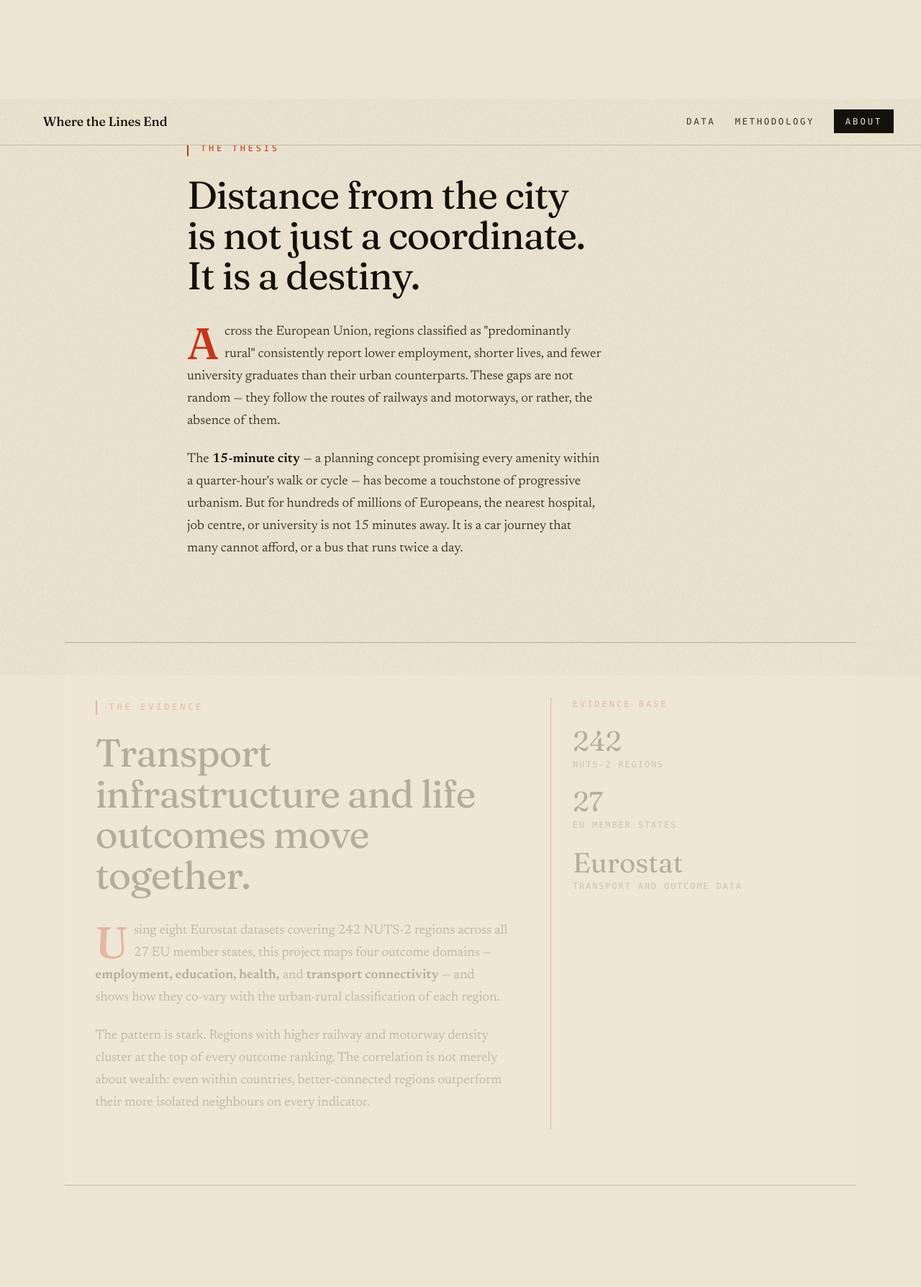
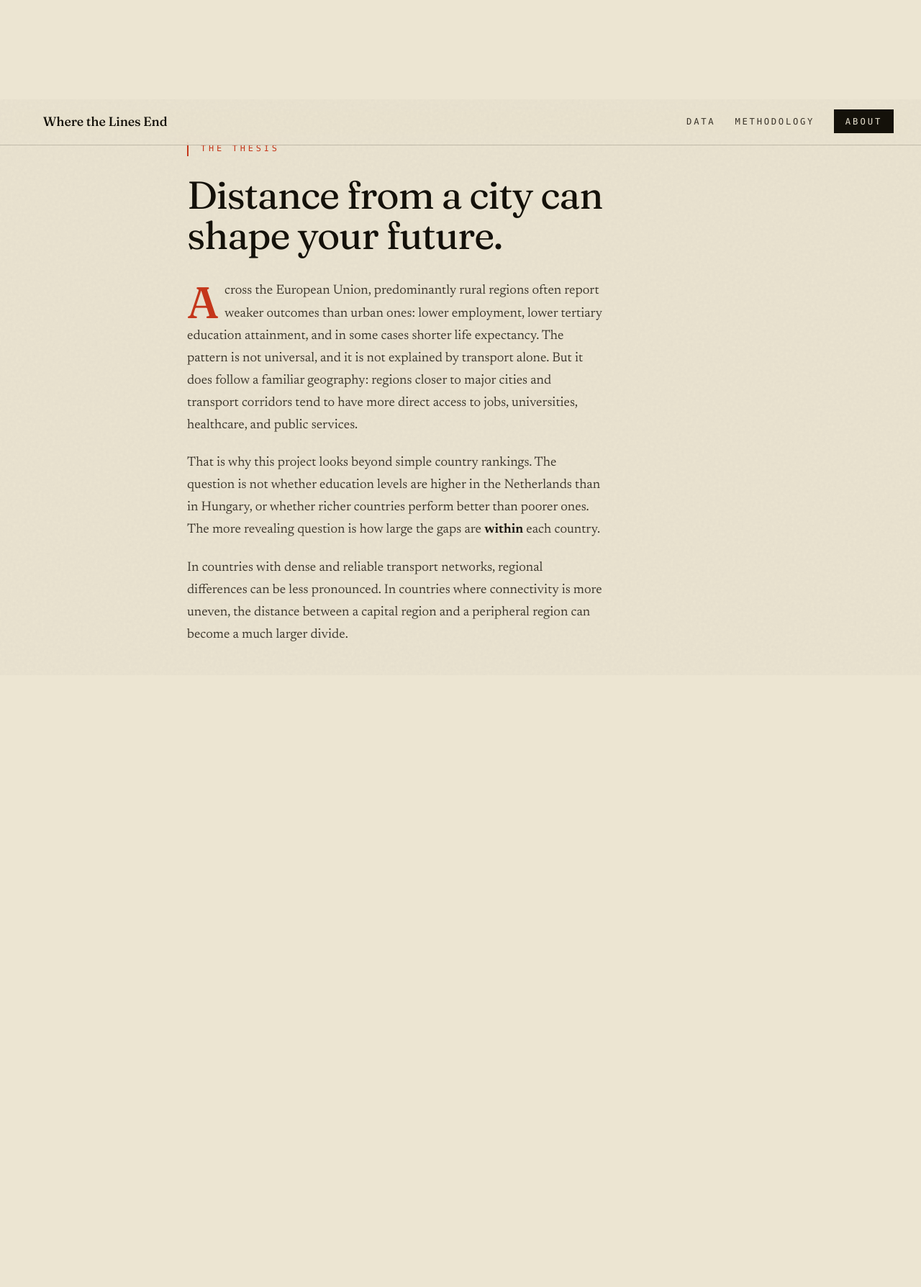
Before and after one commit to danielkvores/public-transportation-website, a Flask app: page / in a window 1280 px wide, after a click that opens the changed part. Shown: the part 799-2587 px from the top of the page at 72% size. Run offline with Flask 3, Linux system fonts and the light colour scheme; data comes from the database, SQL or seed files in the repository; both versions use the stored data as it was after the commit.

Commit message:
Finishing up index.html with final copywriting

```diff
--- a/templates/index.html
+++ b/templates/index.html
@@ -36,46 +36,47 @@
         <div class="narrative__text">
             <span class="narrative__label">The Thesis</span>
             <h2>
-                Distance from the city is not just a coordinate. It is a
-                destiny.
+                Distance from a city can shape your future.
             </h2>
             <p>
-                Across the European Union, regions classified as "predominantly
-                rural" consistently report lower employment, shorter lives, and
-                fewer university graduates than their urban counterparts. These
-                gaps are not random — they follow the routes of railways and
-                motorways, or rather, the absence of them.
+                Across the European Union, predominantly rural regions often report weaker outcomes than urban ones:
+                lower employment, lower tertiary education attainment, and in some cases shorter life expectancy. The
+                pattern is not universal, and it is not explained by transport alone. But it does follow a familiar
+                geography: regions closer to major cities and transport corridors tend to have more direct access to
+                jobs, universities, healthcare, and public services.
             </p>
             <p>
-                The <strong>15-minute city</strong> — a planning concept
-                promising every amenity within a quarter-hour's walk or cycle —
-                has become a touchstone of progressive urbanism. But for
-                hundreds of millions of Europeans, the nearest hospital, job
-                centre, or university is not 15 minutes away. It is a car
-                journey that many cannot afford, or a bus that runs twice a day.
+                That is why this project looks beyond simple country rankings. The question is not whether education
+                levels are higher in the Netherlands than in Hungary, or whether richer countries perform better than
+                poorer ones. The more revealing question is how large the gaps are <strong>within</strong> each country.
             </p>
+            <p>In countries with dense and reliable transport networks, regional differences can be less pronounced. In
+                countries where connectivity is more uneven, the distance between a capital region and a peripheral
+                region can become a much larger divide.</p>
         </div>
     </section>
 
     <section class="narrative__section narrative__section--highlight">
         <div class="narrative__text">
             <span class="narrative__label">The Evidence</span>
-            <h2>Transport infrastructure and life outcomes move together.</h2>
+            <h2>Rail density is not the whole story, but it reveals part of the pattern.</h2>
             <p>
-                Using eight Eurostat datasets covering {{ stats.n_regions }}
-                NUTS-2 regions across all 27 EU member states, this project maps
-                four outcome domains —
-                <strong>employment, education, health,</strong> and
-                <strong>transport connectivity</strong> — and shows how they
-                co-vary with the urban-rural classification of each region.
+                Using Eurostat regional data across {{ stats.n_regions }} NUTS-2 regions and {{ stats.n_countries }} EU
+                member states, this project compares outcomes in employment, education, health, economic performance,
+                and transport infrastructure. For connectivity, it uses railway density as a proxy: kilometres of
+                railway line per 1,000 km².
             </p>
             <p>
-                The pattern is stark. Regions with higher railway and motorway
-                density cluster at the top of every outcome ranking. The
-                correlation is not merely about wealth: even within countries,
-                better-connected regions outperform their more isolated
-                neighbours on every indicator.
+                That proxy has limits. It does not measure train frequency, ticket prices, service reliability, travel
+                time to a university or hospital, or whether a railway line actually serves the people who live nearby.
+                But it does show where fixed transport infrastructure is concentrated, and where it is comparatively
+                thin.
             </p>
+            <p>The pattern is not a simple rule where every connected region performs better than every isolated one.
+                National wealth, urban concentration, age structure, and education systems all matter. Still, the data
+                points to a recurring divide: regions with denser transport infrastructure are more often part of the
+                economic and institutional core, while less connected regions are more likely to sit at the edge of
+                opportunity.</p>
         </div>
         <aside class="narrative__facts" aria-label="Evidence base">
             <span class="narrative__facts-label">Evidence base</span>
@@ -99,20 +100,31 @@
     <section class="narrative__section">
         <div class="narrative__text">
             <span class="narrative__label">The Stakes</span>
-            <h2>Cohesion funding alone cannot bridge the divide.</h2>
+            <h2>Funding alone cannot close the distance.</h2>
             <p>
-                The EU spends over €350 billion per programming period on
-                cohesion policy, much of it on infrastructure. Yet the
-                urban-rural gap persists, and in some indicators is widening.
-                The question this project poses is not whether money is being
-                spent, but whether the right connections are being built — and
-                whether the regions that most need them are receiving them.
+                The EU has set aside around <a
+                    href="https://www.consilium.europa.eu/en/press/press-releases/2021/05/28/council-adopts-330-billion-cohesion-package-for-2021-2027/"
+                    target="_blank" rel="noopener noreferrer">
+                    €392 billion for Cohesion Policy in 2021-2027 </a>, with regional development and infrastructure
+                among its central priorities. That
+                spending
+                matters. But the persistence of regional gaps shows that money alone does not guarantee equal access
+                to jobs, education, healthcare, or public services. </p>
+            <p>
+                The question is not simply whether investment reaches poorer regions. It is whether those
+                investments
+                make everyday access easier: whether people can reach a university without leaving their region,
+                commute
+                to work without depending on a car, or get to essential services without planning their day
+                around a
+                limited timetable.
             </p>
-            <p>
-                The data pages that follow do not prescribe solutions. They tell
-                you what the numbers say: that where you can go in 15 minutes
-                shapes almost everything else about your life.
-            </p>
+            <p>The data pages that follow do not prescribe a single solution. They show where opportunity is
+                concentrated, where connectivity is thinner, and where regional inequality remains visible in
+                the
+                numbers. <strong>The issue is not just how much Europe spends, but what kind of access that
+                    spending
+                    creates.</strong></p>
         </div>
     </section>
 
@@ -125,7 +137,7 @@
             </p>
             <div class="cta-group">
                 <a href="{{ url_for('data') }}" class="btn btn--primary">Explore the data</a>
-                <a href="{{ url_for('methodology') }}" class="btn btn--secondary">How we built this</a>
+                <a href="{{ url_for('methodology') }}" class="btn btn--secondary">How I built this</a>
             </div>
         </div>
     </section>
```
Also changed, not shown: database/the_15_minute_divide.db.
